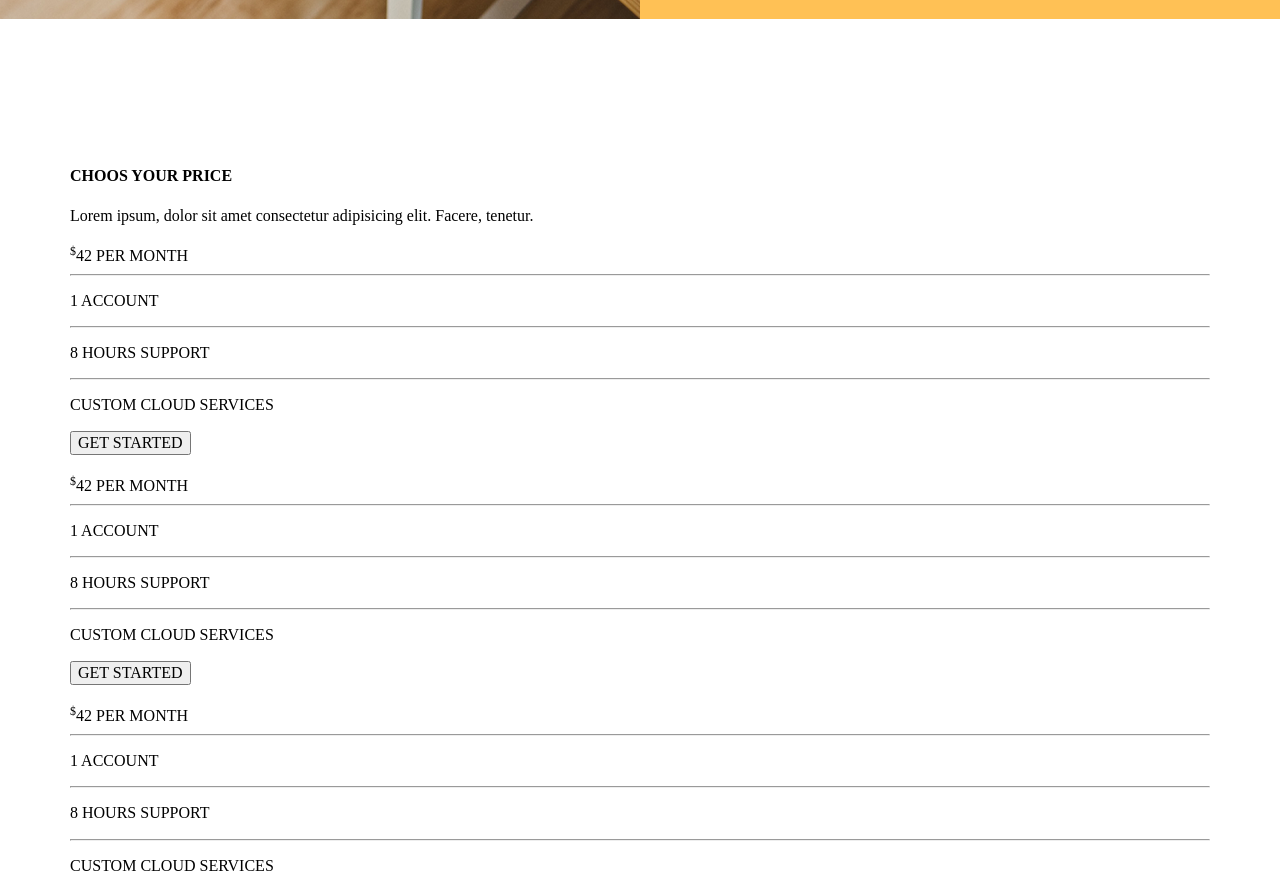
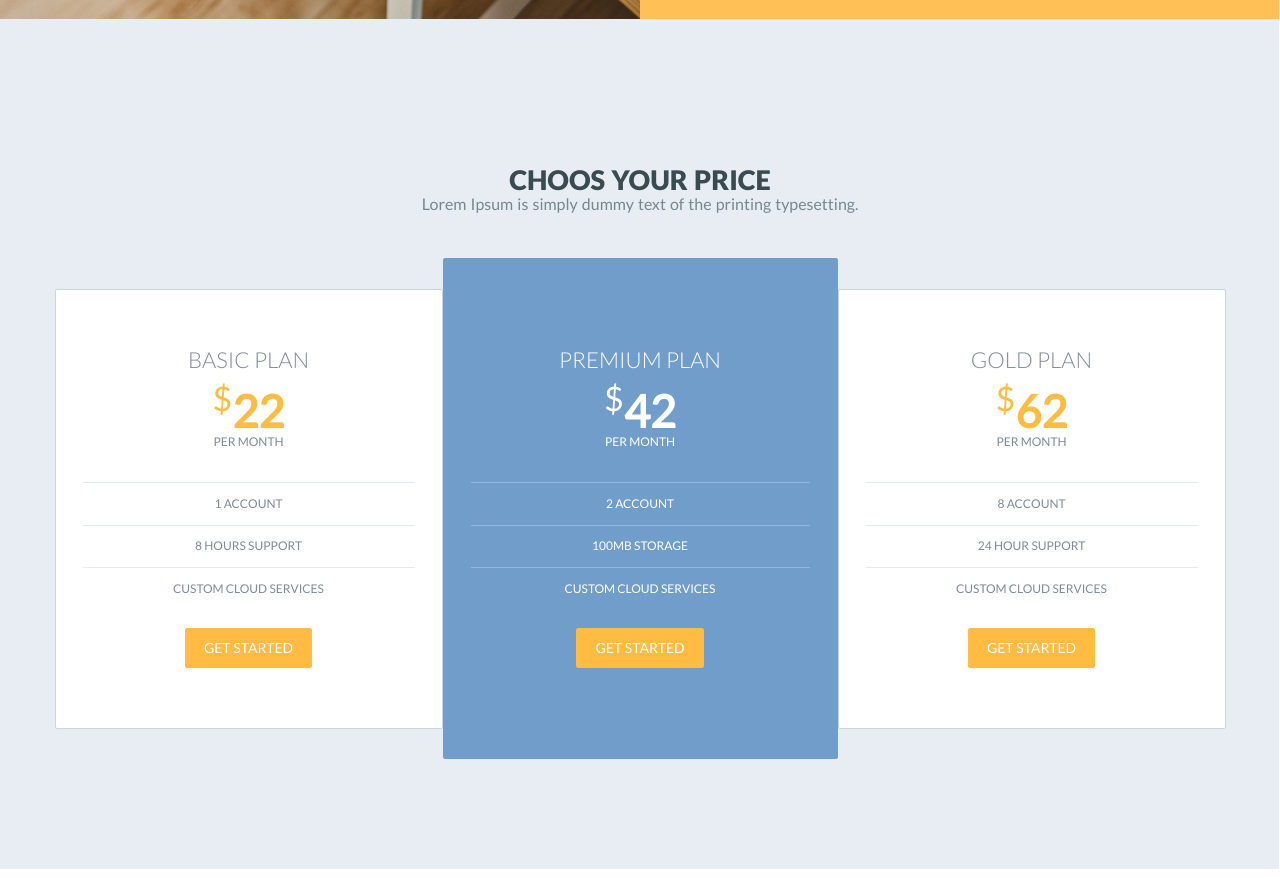
Before and after one commit to GeorgyDev11111/template, a website: page Frontend/index.html in a window 1280 px wide. Shown: the part 2200-3078 px from the top of the page. Drawn offline with Linux system fonts and the light colour scheme; a web font is replaced by a local one.

Commit message:
price section

```diff
--- a/Frontend/index.html
+++ b/Frontend/index.html
@@ -153,11 +153,9 @@
         <section class="section-about-us">
             <div class="container-about-us">
                 <div class="wrapp-about-us-img common-about-us">
-
                     <img src="img/Rectangle 5 copy.png" alt="">
                 </div>
                 <div class="wrapp-about-us common-about-us">
-                    <div class="about-yellow-bg"></div>
                     <div class="About-as-insi">
                     <h5 class="about-us-title">ABOUT US</h5>
                     <p class="about-us-desc">
@@ -172,50 +170,58 @@
     <div class="container">
         <!--PRICE-->
     <section class="section-price">
+      <div class="price-form-bg-space-gray"></div>
         <div class="wrapp-section-price">
             <div class="section-price-desc">
                 <h4 class="section-price-h4">CHOOS YOUR PRICE</h4>
-       <p>Lorem ipsum, dolor sit amet consectetur adipisicing elit. Facere, tenetur.</p>
+                <p class="section-price-p">Lorem Ipsum is simply dummy text of the printing typesetting.</p>
             </div>
             <div class="section-price-card">
                 <div class="section-price-card-1">
                     <div class="section-price-card__wrap">
-               <h5 class="price-card-title"></h5>
-               <span class="price-card-price"><sup>$</sup>42</span>
-               <span class="price-card-desc">PER MONTH</span>
+                        <h5 class="price-card-title-1">BASIC PLAN</h5>
+                        <div class="font-inner-price">
+                            <span class="price-card-price-1"><sup>$</sup>22</span>
+                            <span class="price-card-desc-1">PER MONTH</span>
                             <hr>
-               <p class="price-card-text">1 ACCOUNT</p>
+                            <p class="price-card-text-1">1 ACCOUNT</p>
                             <hr>
-               <p class="price-card-text">8 HOURS SUPPORT</p>
+                            <p class="price-card-text-1">8 HOURS SUPPORT</p>
                             <hr>
-               <p class="price-card-text">CUSTOM CLOUD SERVICES</p>
-               <button class="price-card-btn">GET STARTED</button>
+                            <p class="price-card-text-1">CUSTOM CLOUD SERVICES</p>
+                            <button class="price-card-btn-1">GET STARTED</button>
+                        </div>
                     </div>
                 </div>
                 <div class="section-price-card-2">
-           <h5 class="price-card-title"></h5>
-           <span class="price-card-price"><sup>$</sup>42</span>
-           <span class="price-card-desc">PER MONTH</span>
-           <hr>
-           <p class="price-card-text">1 ACCOUNT</p>
-           <hr>
-           <p class="price-card-text">8 HOURS SUPPORT</p>
-           <hr>
-           <p class="price-card-text">CUSTOM CLOUD SERVICES</p>
-           <button class="price-card-btn">GET STARTED</button>
+                    <h5 class="price-card-title-2">PREMIUM PLAN</h5>
+                    <div class="font-inner-price">
+                        <span class="price-card-price-2"><sup>$</sup>42</span>
+                        <span class="price-card-desc-2">PER MONTH</span>
+                        <hr class="hr">
+                        <p class="price-card-text-2">2 ACCOUNT</p>
+                        <hr class="hr">
+                        <p class="price-card-text-2">100MB STORAGE</p>
+                        <hr class="hr">
+                        <p class="price-card-text-2">CUSTOM CLOUD SERVICES</p>
+                        <button class="price-card-btn-2">GET STARTED</button>
                     </div>
                 </div>
+
             <div class="section-price-card-1">
-           <h5 class="price-card-title"></h5>
-           <span class="price-card-price"><sup>$</sup>42</span>
-           <span class="price-card-desc">PER MONTH</span>
+                <h5 class="price-card-title-1">GOLD PLAN</h5>
+                <div class="font-inner-price">
+                    <span class="price-card-price-1"><sup>$</sup>62</span>
+                    <span class="price-card-desc-1">PER MONTH</span>
                     <hr>
-           <p class="price-card-text">1 ACCOUNT</p>
+                    <p class="price-card-text-1">8 ACCOUNT</p>
                     <hr>
-           <p class="price-card-text">8 HOURS SUPPORT</p>
+                    <p class="price-card-text-1">24 HOUR SUPPORT</p>
                     <hr>
-           <p class="price-card-text">CUSTOM CLOUD SERVICES</p>
-           <button class="price-card-btn">GET STARTED</button>
+                    <p class="price-card-text-1">CUSTOM CLOUD SERVICES</p>
+                    <button class="price-card-btn-1">GET STARTED</button>
+                </div>
+            </div>
         </div>
         </div>
     </section>
--- a/Frontend/scss/_font.scss
+++ b/Frontend/scss/_font.scss
@@ -5,14 +5,14 @@
     font-display: swap;
 }
 @font-face {
-    font-family: Lato-Bold ;
+    font-family: Lato-Bold;
     src: url('../fonts/Lato/Lato-Bold.ttf');
     font-weight: 700;
     font-style: normal;
     font-display: swap;
 }
 @font-face{
-    font-family: Lato-light;
+    font-family: Lato-Light;
     src: url('../fonts/Lato/Lato-Light.ttf');
     font-weight: 300;
     font-style: normal;
--- a/Frontend/scss/_settings.scss
+++ b/Frontend/scss/_settings.scss
@@ -4,6 +4,21 @@
 body{
     padding: 0;
     margin: 0;
+}
+sup{
+    font-weight: 1;
+}
+hr{
+    border: none;
+    color: #e2e9f0;
+    background-color: #e2e9f0;
+    height: .5px;
+}
+.hr{
+    border: none;
+    color: #8eb8e2;
+    background-color: #8eb8e2;
+    height: .5px;
 }
 a{
     text-decoration: none;
--- a/Frontend/scss/components/_about-us.scss
+++ b/Frontend/scss/components/_about-us.scss
@@ -1,6 +1,6 @@
 // большой блок
 .section-about-us{
-    padding-bottom: 750px;
+    padding-bottom: 623px;
     color: var(--color-white);
 }
 
@@ -30,6 +30,7 @@
 }
 .about-yellow-bg{
     position: absolute;
+    left: -1px;
     width: 100%;
     height: 623px;
     background: #ffc155;
--- a/Frontend/scss/components/_price.scss
+++ b/Frontend/scss/components/_price.scss
@@ -0,0 +1,128 @@
+/*
+ * :root управление отступами внутри абсолютного фона
+ *
+ */
+:root{
+    --height: 850px;
+}
+//
+.section-price{
+    padding-bottom: 150px;
+}
+// задний фон секции
+.price-form-bg-space-gray{
+    z-index: -1;
+    height: var(--height);
+    width: 100%;
+    background: #e7edf3;
+    position: absolute;
+    left: -1px;
+}
+// стили верхнего заголовка + описание
+.section-price-desc{
+    text-align: center;
+    margin-bottom: 29px;
+}
+.section-price-h4{
+    font-family: "Lato-Black";
+    font-weight: 900;
+    font-size: 27px;
+    margin-bottom: 0;
+    word-spacing: 1px;
+    color: var(--color-text);
+}
+.section-price-p{
+    font-family: "Lato-Regular";
+    font-size: 16px;
+    margin-top: 0;
+    color: #75888d;
+    word-spacing: 1px;
+}
+
+/*
+ * card style
+ *
+ */
+
+.wrapp-section-price{
+    margin: 0;
+    height: var(--height);
+    display: flex;
+    justify-content: center;
+    align-items: center;
+    flex-direction: column;
+}
+.section-price-card{
+    display: flex;
+    flex-direction: row;
+    align-items: center;
+}
+.font-inner-price{
+    font-family: 'Lato-Regular';
+    font-size: 12px;
+    line-height: 1.5em;
+}
+//card style 1
+.section-price-card-1{
+    background: white;
+    width: 388px;
+    height: 440px;
+    border: 1px solid #ccd5df;
+    border-radius: 2px;
+    padding: 27px;
+    text-align: center;
+    color: #818b95;
+}
+//card style 2
+.section-price-card-2{
+    background: #709dca;
+    width: 395px;
+    height: 501px;
+    border: 1px solid #709dca;
+    color: var(--color-white);
+    padding: 57.5px 27px 65px 27px ;
+    border-radius: 2px;
+    text-align: center;
+}
+/* style text inside common style
+ *      card 1 and card 2
+ *
+ */
+.price-card-title-1,
+.price-card-title-2{
+    font-family: "Lato-Light";
+    font-weight: 200;
+    font-size: 22px;
+    margin:30px 0 30px 0 ;
+}
+.price-card-price-1,
+.price-card-price-2{
+    font-size: 45px;
+    font-weight: bold;
+}
+.price-card-desc-1,
+.price-card-desc-2{
+    display: block;
+    padding-bottom: 25px;
+}
+.price-card-price-1{
+    color: #ffbb42;
+}
+.price-card-btn-1,
+.price-card-btn-2{
+    font-family: "Lato-Regular";
+    font-size: 14px;
+    margin-top: 18px;
+    padding: 11px 18px 11px 18px;
+    border: 1px solid #ffbb42;
+    background:#ffbb42;
+    border-radius: 2px;
+    color: var(--color-white);
+    &:hover{
+        color: red;
+    }
+    &:active{
+        color: green;
+        border-color: green;
+    }
+}
```
Also changed, not shown: Frontend/css/main.css, 1 other file. Lines whose indentation alone changed are shown as unchanged.
